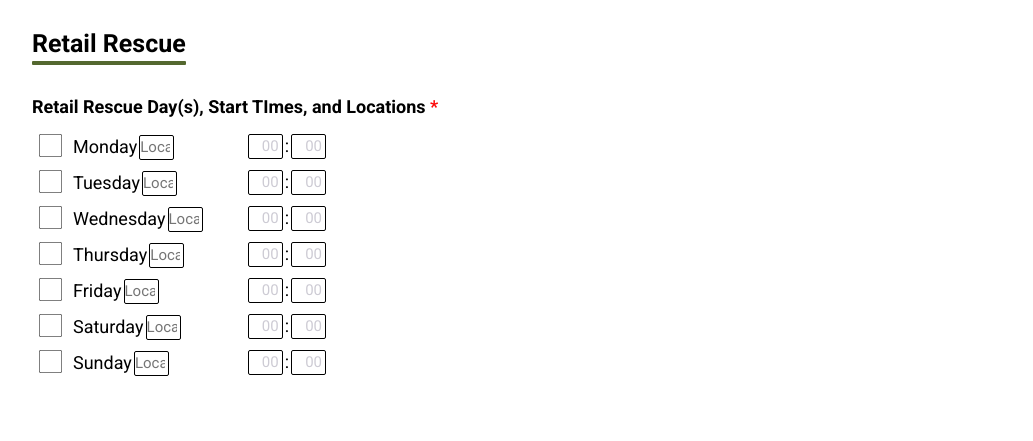
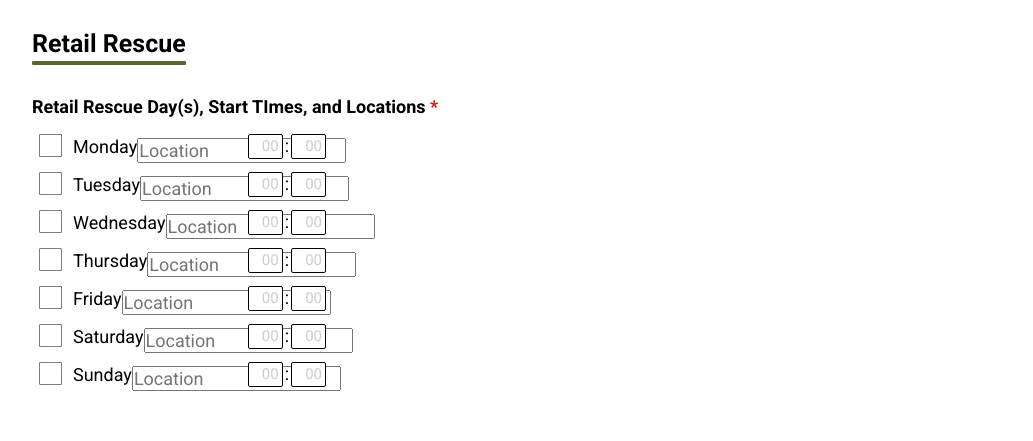
Before and after one commit to TritonSE/FSD-Distribution-Web-App, a React (Create React App) app in the folder frontend/: page /create-agency in a window 1280 px wide. Shown: the part 3240-3681 px from the top of the page, without its empty margins (98-1131 px from the left). Built offline with nearby package versions, Linux system fonts and the light colour scheme; no server answers; sample sign-in values are in the browser's storage.

Commit message:
Initial section update

```diff
--- a/frontend/src/components/AgencyProfileForm/RetailRescueDays.jsx
+++ b/frontend/src/components/AgencyProfileForm/RetailRescueDays.jsx
@@ -43,30 +43,7 @@ class RetailRescueDays extends Component {
                 onChange={onChange}
                 valid={validCheck(item.timeStateKey)}
               />
-              <FormCol>
-                  <div style={{display: "block", float: "right", position: "relative"}}>
-                  <input
-                  type="text"
-                  style={{
-                    position: "relative",
-                    height: "25px",
-                    width: "35px",
-                    display: "inline-block",
-                    padding: "0px",
-                    paddingRight: "3px",
-                    margin: "10px 2px 0px 2px",
-                    borderRadius: "2px",
-                    border: "1px solid #000000",
-                    fontSize: "15px",
-                    textAlign: "right",
-                  }}
-                  placeholder="Location"
-                  value=""
-                  onChange={this.onChange}
-                />
-                  </div>
-
-              </FormCol>
+              <input value="" placeholder="Location"/>
             </FormRow>
           </div>
         ))}
```
